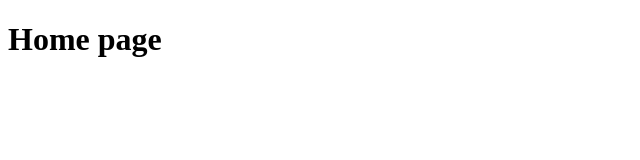
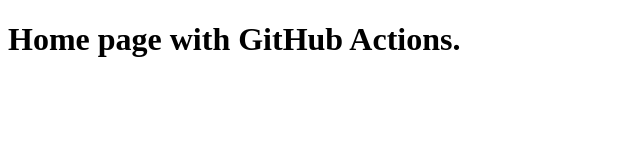
Before and after one commit to MrAey/html-github-app, a plain HTML site: page index.html in a window 1280 px wide. Shown: the whole page, without its empty margins (0-640 px from the left). Drawn offline with Linux system fonts and the light colour scheme.

Commit message:
update home page

```diff
--- a/index.html
+++ b/index.html
@@ -6,6 +6,6 @@
     <title>Home Page</title>
 </head>
 <body>
-    <h1>Home page</h1>
+    <h1>Home page with GitHub Actions.</h1>
 </body>
 </html>
```
